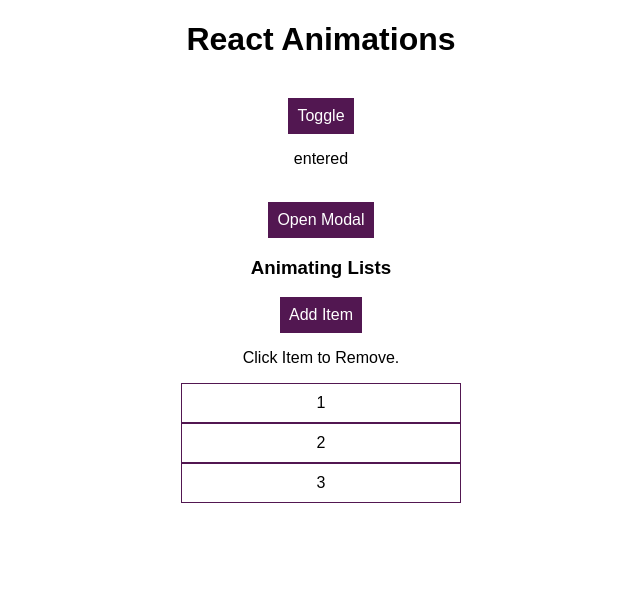
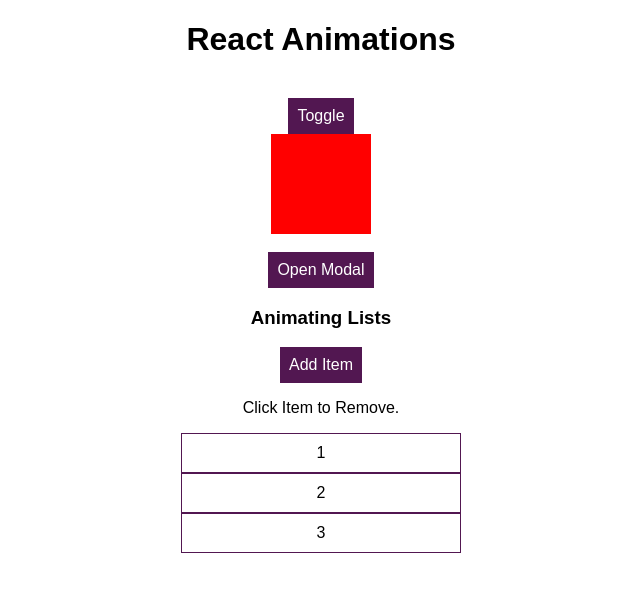
Before and after one commit to Simon-Busch/react-animations, a React (Create React App) app: page / in a window 1280 px wide. Both pictures are taken after a click on the button "Toggle". Shown: the top 592 px of the page, without its empty margins (319-959 px from the left). Built offline with nearby package versions, Linux system fonts and the light colour scheme; the HTML template or start-up script is replaced by a standard one.

Commit message:
animations in transition

```diff
--- a/src/App.js
+++ b/src/App.js
@@ -30,8 +30,23 @@ class App extends Component {
           {/* in => should be shown ? */}
           {/* check what's on the screen for the state of the animation */}
           {/* state refers to the application state */}
-          <Transition in={this.state.showBlock} timeout={700}>
-            {state => <p>{state}</p>}
+          <Transition
+          in={this.state.showBlock}
+          timeout={700}
+          mountOnEnter
+          unmountOnExit>
+            {state => (
+              <div style={{
+                  backgroundColor:'red',
+                  width:'100px',
+                  height:'100px',
+                  margin: 'auto',
+                  transition:'all .5s ease',
+                  opacity: state === 'exiting' ? 0 : 1
+                }}>
+              </div>
+          )}
+
           </Transition>
 
         <br/>
```
